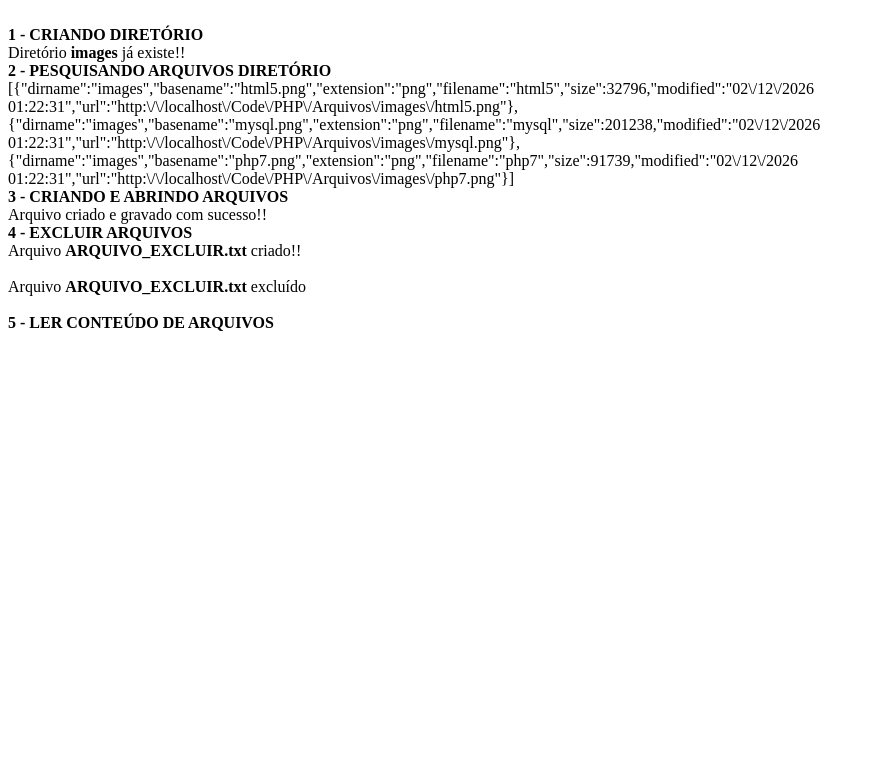
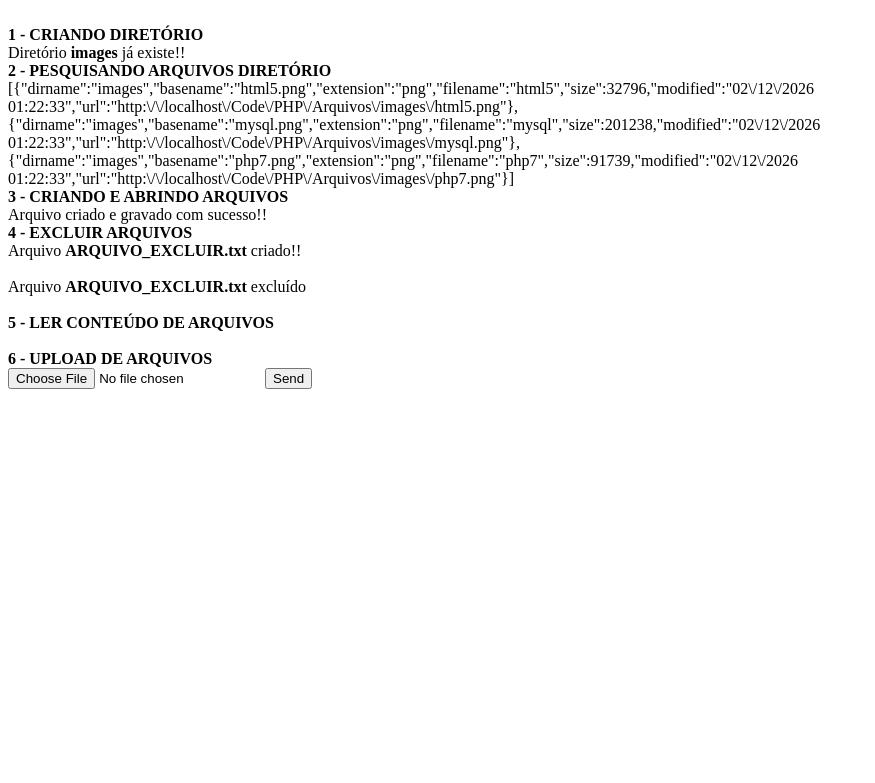
Before and after one commit to lrcampos97/PHP, a PHP site: page /Code/Arquivos/index.php in a window 1280 px wide. Shown: the top 783 px of the page, without its empty margins (0-875 px from the left). Run offline with PHP 8.4, Linux system fonts and the light colour scheme.

Commit message:
Upload de arquivos

```diff
--- a/PHP/Arquivos/index.php
+++ b/PHP/Arquivos/index.php
@@ -107,4 +107,43 @@
 
     // echo $html;
 
+    echo "<br/> <strong> 6 - UPLOAD DE ARQUIVOS </strong> <br/>";
+
+    $htmlARQUIVO =
+    "<form method='POST' enctype='multipart/form-data'>
+        <input type='file' name='fileUpload'>
+
+        <button type='submit'> Send </button>
+    </form>";
+
+    echo $htmlARQUIVO;
+
+
+    if ($_SERVER["REQUEST_METHOD"] === "POST"){
+        $file = $_FILES["fileUpload"];
+
+        if ($file["error"]){
+            throw new Exception("Error:" . $file["error"], 1);
+        }
+
+
+        $dirUploads = "uploads";
+
+        if (!is_dir($dirUploads)){
+            mkdir($dirUploads);
+        }
+
+        if (move_uploaded_file($file["tmp_name"], $dirUploads . DIRECTORY_SEPARATOR . $file["name"])){
+            echo "Upload realizado com sucesso";
+        } else {
+            throw new Exception("Erro ao tentar realizar o upload", 1);
+        }
+    }
+
 ?>
+<!--
+<form method="POST" enctype="multipart/form-data">
+    <input type="file" name="fileUpload">
+
+    <button type="submit"> Send </button>
+</form> -->
```
Also changed, not shown: PHP/Arquivos/uploads/1 - Claudio (19718).jpg (added).
